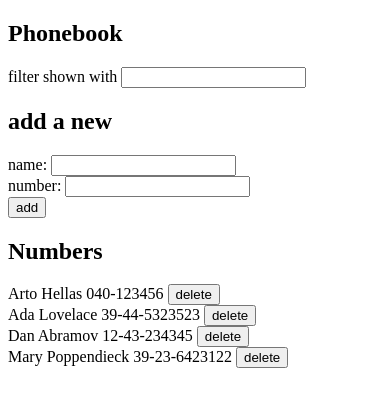
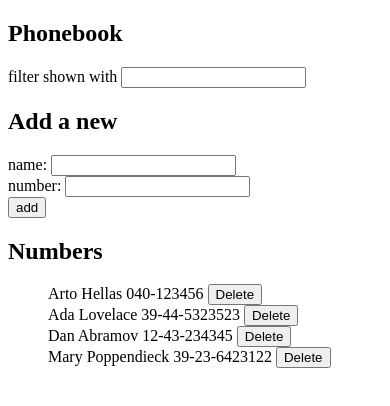
Before and after one commit to malinhaggblom/fullstack, a React (Create React App) app in the folder part2/phonebook/: page / in a window 390 px wide. Shown: the top 406 px of the page. Built offline with nearby package versions, Linux system fonts and the light colour scheme; data requests are answered from the project's data file.

Commit message:
Updated phonebook

```diff
--- a/part2/phonebook/package.json
+++ b/part2/phonebook/package.json
@@ -37,7 +37,5 @@
       "last 1 safari version"
     ]
   },
-  "devDependencies": {
-    "json-server": "^0.17.0"
-  }
+  "proxy": "http://localhost:3001"
 }
--- a/part2/phonebook/src/App.js
+++ b/part2/phonebook/src/App.js
@@ -1,12 +1,14 @@
 import React, { useState, useEffect } from 'react'
+import axios from 'axios'
 import Filter from './components/Filter'
 import PersonForm from './components/PersonForm'
-import Persons from './components/Persons'
+import Persons from './components/PersonList'
 import Notification from './components/Notification'
-import PersonService from './services/Person'
+import personsService from './services/persons'
 
 
 const App = () => {
+
   const [persons, setPersons] = useState([
     {
       "name": "Arto Hellas",
@@ -31,100 +33,115 @@ const App = () => {
   ])
   const [newName, setNewName] = useState('')
   const [newNumber, setNewNumber] = useState('')
-  const [search, SetSearch] = useState('')
-  const [confirm, setConfirm] = useState(null)
+  const [name, setName] = useState('')
+  const [confirmMessage, setConfirmMessage] = useState(null)
 
   useEffect(() => {
-    PersonService
-      .getAll()
-      .then(initialPersons => {
-        setPersons(initialPersons)
+    axios
+      .get('http://localhost:3001/persons')
+      .then(response => {
+        setPersons(response.data)
       })
-    console.log('promise fulfilled')
   }, [])
 
-  console.log('render', persons.length, 'persons')
+  const addName = (event) => {
+    event.preventDefault()
+    const noteObject = {
+      name: newName,
+      number: newNumber,
+    }
 
-  const deleteEntry = (event) => {
-    event.preventDefault()
-    const id = parseInt(event.target.value)
-    const personname = persons.find(person => person.id === id)
-    if(window.confirm(`Delete ${personname.name}?`)){
-      PersonService
-      .remove(id)
-      .then(response => {
-          setPersons(persons.filter(person => person.id !== id))
-      })
+    let same = false;
+    persons.forEach(name => {
+      if (JSON.stringify(name.name) === JSON.stringify(noteObject.name)) {
+        if (window.confirm(newName + ' is already added to phonebook, replace the old number with a new one?')){
+            personsService
+            .update(name.id, noteObject)
+            .then(returnedPerson => {
+              setPersons(persons.map(person => person.id !== name.id ? person : returnedPerson))
+              setConfirmMessage(`Updated ${newName}.`)
+              setTimeout(() => {
+                setConfirmMessage(null)
+              },4000)
+          })
+          .catch(error => {
+            setConfirmMessage(
+              `Information of ${newName} has already been removed from the server`
+            )
+            setTimeout(() => {
+              setConfirmMessage(null)
+            },4000)
+        })
+        same = true;
+      }
+    }})
+
+    if (same === true) {
+      setNewName('')
+      setNewNumber('')
+      return;
+    }
+
+    else {
+      personsService
+        .create(noteObject)
+        .then(returnedPerson => {
+          setPersons(persons.concat(returnedPerson))
+          setNewName('')
+          setNewNumber('')
+          setConfirmMessage(`Added ${returnedPerson.name}.`)
+          setTimeout(() => {
+          setConfirmMessage(null)
+        },4000)
+        })
     }
   }
-  const addName = (event) => {
-    event.preventDefault()
-    console.log('button clicked', event.target)
-    let sameName = persons.find(person => person.name === newName)
-    if (typeof sameName === 'undefined') {
-      const nameObject = {
-        name: newName, number: newNumber
-      }
-      PersonService
-      .create(nameObject)
-      .then(returnedPerson => {
-          setPersons(persons.concat(returnedPerson))
+
+  const handleNameChange = (event) => {
+    setNewName(event.target.value)
+  }
+
+  const handleNumberChange = (event) => {
+    setNewNumber(event.target.value)
+  }
+
+  const filter = (event => {
+    setName(event.target.value)
+    const word = event.target.value
+    if (word !== '') {
+      const results = persons.filter((person) => {
+        return person.name.toLowerCase().startsWith(word.toLowerCase())
       })
-      setConfirm('Added ${newName}')
-      setTimeout(() => {
-        setConfirm(null)
-      }, 2000)
-      setNewName('')
-      setNewNumber('')
+      setPersons(results)
     }
     else {
-      if(window.confirm(`${newName} is already added to the phonebook, replace the old number with a new one?`))
-      {
-        const changedNumber = {...sameName,number:newNumber}
-        PersonService.replace(changedNumber)
-        .then(responsedata => {
-          setPersons(persons.map(person => person.id===responsedata.id?responsedata:person))
-      setConfirm(`New number ${newNumber}.`)
-      setTimeout(() => {
-        setConfirm(null)
-      }, 2000)
-    })
-      .catch(error => {
-        console.log(newName)
-        setPersons(persons.filter(person => person.name !== newName))
-        setConfirm(`Information of ${newName} has already deleted from the server`)
-        setTimeout(() => {
-          setConfirm(null)
-        },5000)
-      })
+      setPersons(persons)
     }
-  }}
-  const handleNameChange = (event) => {
-    console.log(event.target.value)
-    setNewName(event.target.value)
+    setName(word)
+  })
+
+  const deleteAccount = (id) => {
+    const personname = persons.find(person => person.id === id)
+    if (window.confirm(`Delete ${personname.name}?`)) {
+      personsService
+        .remove(id)
+        .then(response => {
+          setPersons(persons.filter(person => person.id !== id))
+        })
+    }
   }
-  const handleNumberChange = (event) => {
-    console.log(event.target.value)
-    setNewNumber(event.target.value)
-  }
-  const handleSearchChange = (event) => {
-    console.log(event.target.value)
-    SetSearch(event.target.value)
-  }
-  const searchName = persons.filter(person => person.name.includes(search))
 
   return (
     <div>
       <h2>Phonebook</h2>
-      <Notification message={confirm}/>
-      <Filter name={search} handleFunction={handleSearchChange}/>
-      <h2>add a new</h2>
-      <PersonForm addName={addName} newName={newName}
-      handleNameChange={handleNameChange} newNumber={newNumber}
-      handleNumberChange={handleNumberChange}/>
+      <Notification message={confirmMessage} />
+      <Filter name={name} filter={filter} />
+      <h2>Add a new</h2>
+      <PersonForm addName={addName} newName={newName} newNumber={newNumber} handleNameChange={handleNameChange} handleNumberChange={handleNumberChange} />
       <h2>Numbers</h2>
-      <Persons searchName={searchName} deleteEntry={deleteEntry}/>
+      <Persons persons={persons} deleteAccount={deleteAccount} />
     </div>
   )
 }
+
 export default App
--- a/part2/phonebook/src/components/Filter.js
+++ b/part2/phonebook/src/components/Filter.js
@@ -1,9 +1,8 @@
 import React from 'react'
 
-const Filter = ({filter, handleFilterChange}) => {
-    return(
-        <div>filter shown with <input value={filter} onChange={handleFilterChange}/></div>
-    )
-}
+const Filter =  ({name, filter}) => {
+  return(
+    <div>filter shown with <input value={name} onChange={filter}/></div>
+  )}
 
-export default Filter
+  export default Filter
--- a/part2/phonebook/src/components/Notification.js
+++ b/part2/phonebook/src/components/Notification.js
@@ -1,16 +1,18 @@
 import React from 'react'
 
-const Notification = ({message}) => {
-    if(message === null)
-    return null;
-    if(message.includes(`Added`) || message.includes(`New number`))
-    return (
-      <div className='confirmation'>{message}</div>
-    )
-    if(message.includes(`already`))
-    return (
-      <div className='error'>{message}</div>
-    )
+const Notification = ({ message }) => {
+  if (message === null) {
+    return null
   }
 
-  export default Notification
+  if(message.includes(`removed`))
+  return (
+    <div className='error'>{message}</div>
+  )
+  else
+  return (
+    <div className='confirm'>{message}</div>
+  )
+}
+
+export default Notification
--- a/part2/phonebook/src/components/PersonForm.js
+++ b/part2/phonebook/src/components/PersonForm.js
@@ -1,15 +1,15 @@
 import React from 'react'
 
-const PersonForm = ({handleSubmit, addPerson, newName, addNumber, newNumber}) => {
-    return (
-        <div>
-        <form onSubmit={handleSubmit}>
-          <div>name: <input onChange={addPerson} value={newName}/></div>
-          <div>number: <input onChange={addNumber} value={newNumber}/></div>
-          <div><button type="submit">add</button></div>
-        </form>
-        </div>
-    )
+const PersonForm = ({ addName, newName, newNumber, handleNameChange, handleNumberChange }) => {
+  return (
+      <form onSubmit={addName}>
+      <div>name: <input value={newName} onChange={handleNameChange}/></div>
+      <div>number: <input value={newNumber} onChange={handleNumberChange}/></div>
+      <div>
+        <button type="submit">add</button>
+      </div>
+    </form>
+  )
 }
 
 export default PersonForm
--- /dev/null
+++ b/part2/phonebook/src/components/PersonList.js
@@ -0,0 +1,15 @@
+import React from 'react'
+
+const PersonList =({persons, deleteAccount}) => {
+
+  return (
+      <ul style={{ listStyle: 'none'}}>
+      <div>
+          {persons.map(person =>
+            <div key={person.name}>{person.name} {person.number} <button onClick={() =>deleteAccount(person.id)}>Delete</button></div>
+          )}
+      </div>
+      </ul>
+  )
+}
+export default PersonList;
--- a/part2/phonebook/src/components/Persons.js
+++ /dev/null
@@ -1,10 +0,0 @@
-import React from 'react'
-
-const Persons = ({searchName, deleteEntry}) => {
-    return(
-      <div>{searchName.map(person =>
-      <div key={person.id}>{person.name} {person.number} <button type="button" value={person.id} onClick={deleteEntry}>delete</button></div>)}
-    </div>
-  )
-}
-export default Persons
--- a/part2/phonebook/src/services/Person.js
+++ /dev/null
@@ -1,24 +0,0 @@
-import React from 'react'
-import axios from 'axios'
-const link = 'http://localhost:3001/persons'
-
-const getAll = () => {
-  const request = axios.get(link)
-  return request.then(response => response.data)
-}
-
-const create = newObject => {
-  const request = axios.post(link, newObject)
-  return request.then(response => response.data)
-}
-
-const remove = (objectid) => {
-  const request = axios.delete(link+`/`+objectid.toString())
-  return request.then(response => response)
-}
-const replace = (newobject) => {
-  const request = axios.put(link+`/`+newobject.id,newobject)
-  return request.then(response => response.data)
-}
-
-export default { getAll, create, remove, replace }
--- /dev/null
+++ b/part2/phonebook/src/services/persons.js
@@ -0,0 +1,31 @@
+import React from 'react'
+import axios from 'axios'
+
+const baseUrl = 'http://localhost:3001/persons'
+
+const getAll = () => {
+  const request = axios.get(baseUrl)
+
+  return request.then(response => response.data)
+}
+
+const create = newObject => {
+  const request = axios.post(baseUrl, newObject)
+  return request.then(response => response.data)
+}
+
+const update = (id, newObject) => {
+  const request = axios.put(`${baseUrl}/${id}`, newObject)
+  return request.then(response => response.data)
+}
+const remove = (id) =>{
+    return axios.delete(`${baseUrl}/${id}`)
+}
+
+const exportedObject = {
+  getAll,
+  create,
+  update,
+  remove
+}
+export default exportedObject
```
Also changed, not shown: 1 other file (tests, documents, lock files or other folders).
